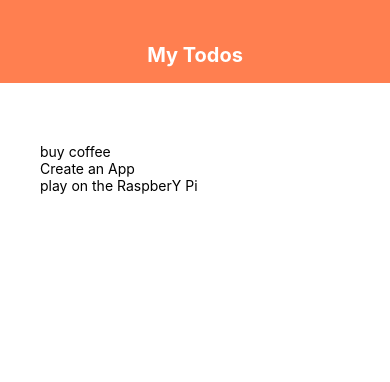
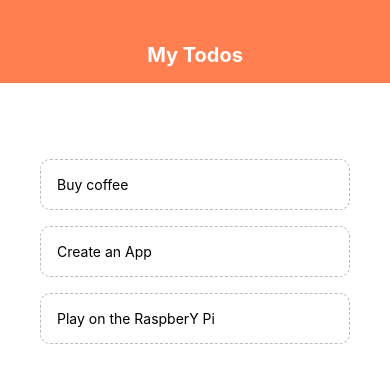
Before and after one commit to WebDevGuy2143/ReactNativeToDoApp, a React Native app: screen / in a window 390 px wide. Shown: the top 382 px of the page. Built offline with nearby package versions, Linux system fonts and the light colour scheme.

Commit message:
added todoItem component with styling and added capability to delete items

```diff
--- a/App.js
+++ b/App.js
@@ -1,14 +1,21 @@
 import React, { useState } from 'react';
 import { StyleSheet, Text, View, FlatList } from 'react-native';
 import Header from './components/header';
+import TodoItem from './components/todoItem';
 
 export default function App() {
 
-  const [todos, setTodo] = useState([
-    {text: 'buy coffee', key: '1'},
+  const [todos, setTodos] = useState([
+    {text: 'Buy coffee', key: '1'},
     {text: 'Create an App', key: '2'},
-    {text: 'play on the RaspberY Pi', key: '3'},
+    {text: 'Play on the RaspberY Pi', key: '3'},
   ]);
+
+  const pressHandler = (key) => {
+    setTodos((prevTodos) => {
+      return prevTodos.filter(todo => todo.key != key)
+    })
+  }
 
   return (
     <View style={styles.container}>
@@ -19,7 +26,7 @@
           <FlatList
             data={todos}
             renderItem={({item}) => (
-              <Text>{item.text}</Text>
+              <TodoItem item={item} pressHandler={pressHandler} />
             )}
           />
         </View>
--- /dev/null
+++ b/components/todoItem.js
@@ -0,0 +1,21 @@
+import React from 'react';
+import { StyleSheet, Text, TouchableOpacity } from 'react-native';
+
+export default function TodoItem({item, pressHandler}) {
+  return (
+    <TouchableOpacity onPress={() => pressHandler(item.key)}>
+        <Text style={styles.item}>{item.text}</Text>
+    </TouchableOpacity>
+  );
+}
+
+const styles = StyleSheet.create({
+    item:{
+        padding: 16,
+        marginTop: 16,
+        borderColor: "#bbb",
+        borderWidth: 1,
+        borderStyle: "dashed",
+        borderRadius: 10,
+    }
+})
```
